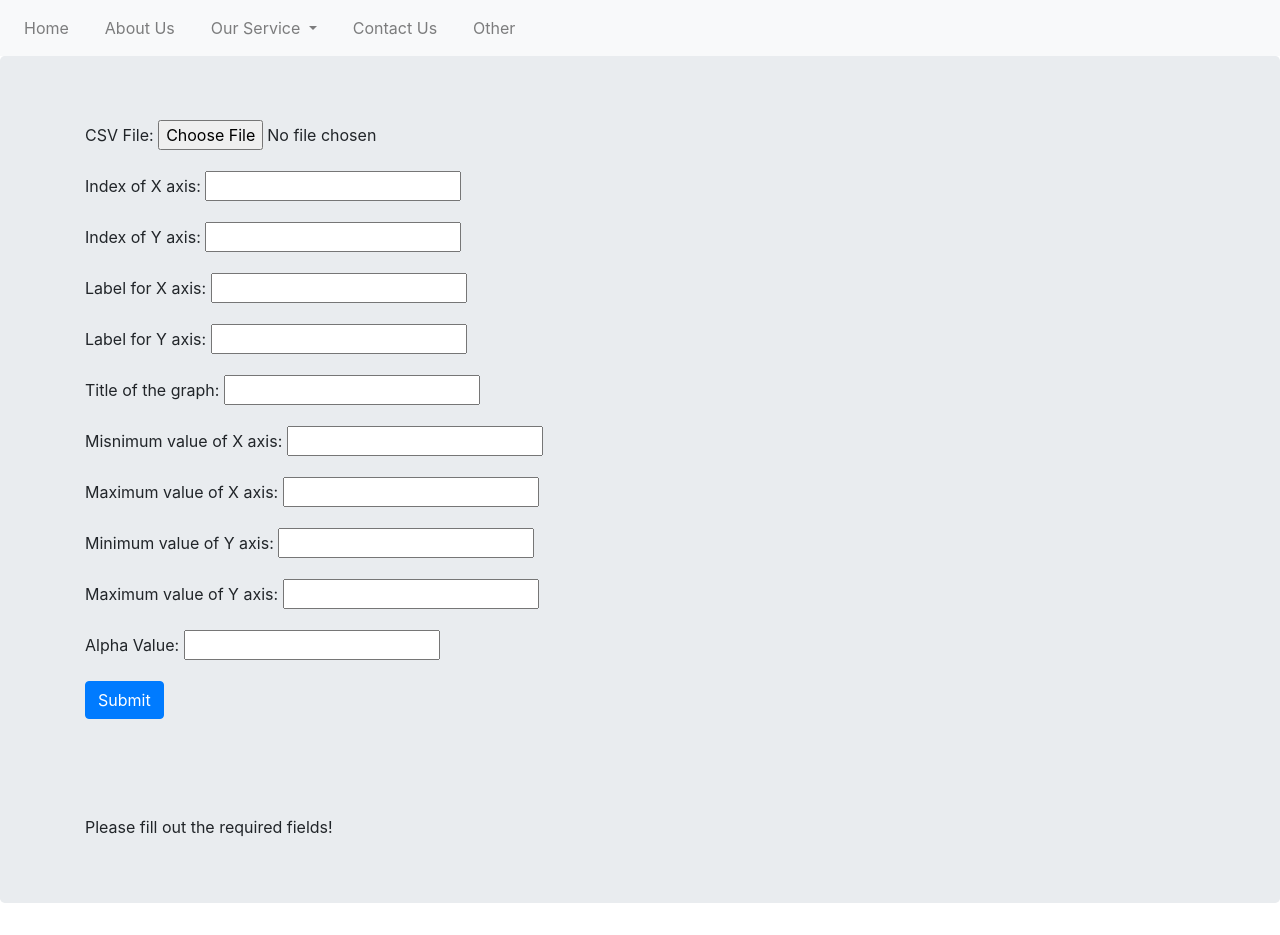
After one commit to DaeyongK/Data_science_project, a Django app: page /Data_Science_Web_App/plot/ in a window 1280 px wide. The commit adds this page. Run offline with Django 3.2, Linux system fonts and the light colour scheme; some libraries are stand-ins or nearby versions.

Commit message:
Added new scatter plot feature! Lots of tweaks and testing to be done, will do tomorrow!

```diff
--- /dev/null
+++ b/Data_Science_Web_App/forms.py
@@ -0,0 +1,15 @@
+from django import forms
+# from django.core import validators
+
+class PlotChartForm(forms.Form):
+    data_file = forms.FileField(label = 'CSV File')
+    xIndex = forms.IntegerField(label = 'Index of X axis')
+    yIndex = forms.IntegerField(label = 'Index of Y axis')
+    xLabel = forms.CharField(required=False, label = 'Label for X axis')
+    yLabel = forms.CharField(required=False, label = 'Label for Y axis')
+    title = forms.CharField(required=False, label = 'Title of the graph')
+    lowerX = forms.IntegerField(required=False, label = 'Misnimum value of X axis')
+    upperX = forms.IntegerField(required=False, label = 'Maximum value of X axis')
+    lowerY = forms.IntegerField(required=False, label = 'Minimum value of Y axis')
+    upperY = forms.IntegerField(required=False, label = 'Maximum value of Y axis')
+    alphaVal = forms.IntegerField(required=False, label = 'Alpha Value')
--- a/Data_Science_Web_App/templates/Data_Science_Web_App/base.html
+++ b/Data_Science_Web_App/templates/Data_Science_Web_App/base.html
@@ -37,7 +37,7 @@
             </a>
             <div class="dropdown-menu sm-menu">
               <a class="dropdown-item" href="{% url 'Data_Science_Web_App:get_average' %}">Average</a>
-              <a class="dropdown-item" href="#">Algorithm 2</a>
+              <a class="dropdown-item" href="{% url 'Data_Science_Web_App:plot' %}">Plot</a>
               <a class="dropdown-item" href="#">Algorithm 3</a>
             </div>
           </li>
--- /dev/null
+++ b/Data_Science_Web_App/templates/Data_Science_Web_App/plot.html
@@ -0,0 +1,17 @@
+{% extends 'Data_Science_Web_App/base.html' %}
+{% block body_block %}
+  <div class="jumbotron">
+    <div class="container">
+      <form enctype="multipart/form-data" method="post">
+        {{form.as_p}}
+        {% csrf_token %}
+        <input type="submit" class='btn btn-primary' value="Submit">
+      </form>
+      <br>
+      <br>
+      <br>
+      <br>
+      {{ img|safe }}
+    </div>
+  </div>
+{% endblock %}
--- a/Data_Science_Web_App/urls.py
+++ b/Data_Science_Web_App/urls.py
@@ -5,4 +5,5 @@ app_name = 'Data_Science_Web_App'
 urlpatterns = [
     path('about_us/', views.AboutView.as_view(), name='AboutView'),
     path('average/', views.get_average, name='get_average'),
+    path('plot/', views.plot, name='plot')
 ]
--- a/Data_Science_Web_App/views.py
+++ b/Data_Science_Web_App/views.py
@@ -1,6 +1,11 @@
 from django.shortcuts import render
 from django.views.generic import TemplateView
 from Data_Science_Web_App.algorithms.average import average, median
+from Data_Science_Web_App.algorithms.xyplot import xyplot
+from . import forms
+import pandas
+import mpld3
+
 # Create your views here.
 
 class IndexView(TemplateView):
@@ -43,3 +48,75 @@ def get_average(request):
         'right': right
     }
     return render(request, template_name, context)
+
+
+
+
+
+
+
+
+
+
+def plot(request):
+    template_name = 'Data_Science_Web_App/plot.html'
+
+
+    # if request.method == "GET":
+    #     context={
+    #
+    #     }
+    #     return render(request, template_name, context)
+    # #Vulnerability
+
+    form = forms.PlotChartForm()
+    context={
+        'form': form,
+        'img': 'Please fill out the required fields!'
+    }
+    if request.method == 'POST':
+
+        form = forms.PlotChartForm(request.POST, request.FILES)
+
+        if form.is_valid():
+
+            data_file = form.cleaned_data['data_file']
+            xIndex = form.cleaned_data['xIndex']
+            yIndex = form.cleaned_data['yIndex']
+            xLabel = form.cleaned_data['xLabel']
+            yLabel = form.cleaned_data['yLabel']
+            title = form.cleaned_data['title']
+            lowerX = form.cleaned_data['lowerX']
+            upperX = form.cleaned_data['upperX']
+            lowerY = form.cleaned_data['lowerY']
+            upperY = form.cleaned_data['upperY']
+            alphaVal = form.cleaned_data['alphaVal']
+
+            if not data_file.name.endswith('.csv'):
+                context={
+                    'form': form,
+                    'img': 'The input type was invalid; did you make sure you used a CSV file?'
+                }
+                return render(request, template_name, context)
+
+            data_set = pandas.read_csv(data_file)
+            # .decode('UTF-8')
+
+
+            xR = [lowerX, upperX]
+            yR = [lowerY, upperY]
+            # print(type(xIndex))
+            # print(xIndex, yIndex, xLabel, yLabel, title, xR, yR, alphaVal)
+            # try:
+            figure = xyplot(data_set, xIndex, yIndex, xLabel, yLabel, title, xR, yR, alphaVal)
+            figure = mpld3.fig_to_html(figure)
+            # except:
+            #     figure = 'Something went wrong! Please make sure all of your inputs are valid inputs'
+
+            context = {
+                'form': form,
+                'img': figure
+            }
+
+
+    return render(request, template_name, context)
```
Also changed, not shown: Data_Science_Web_App/algorithms/xyplot.py (+21 -21 lines).
